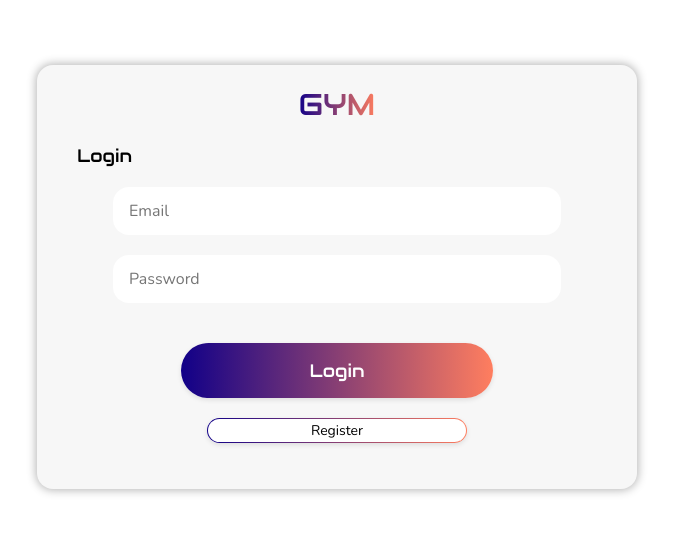
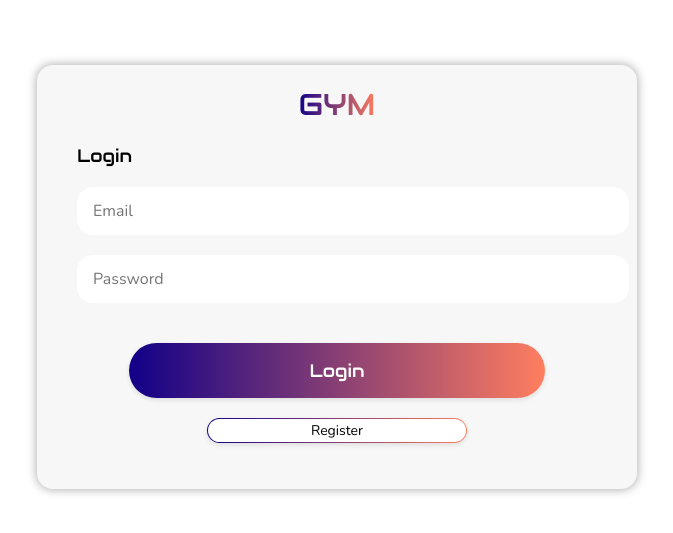
Before and after one commit to marcodv-dev/palestra-gym, a React (Vite) app: page /login in a window 1280 px wide. Shown: the part 123-656 px from the top of the page, without its empty margins (303-976 px from the left). Built offline with nearby package versions, Linux system fonts and the light colour scheme.

Commit message:
Fix auth form input width and button margins

```diff
--- a/src/pages/pages.css
+++ b/src/pages/pages.css
@@ -753,7 +753,7 @@ input{
     gap: 20px;
     position: relative;
     >input{
-        width: 80%;
+        width: 100%;
         margin: auto;
         padding: 12px 15px 12px 15px;
         border: 1px solid transparent;
@@ -770,7 +770,7 @@ input{
     }
     .button_aut{
         padding: 15px;
-        margin: 20px 20% 0%;
+        margin: 20px 10% 0%;
         outline: none;
         border: 1px solid transparent;
         background: linear-gradient(to left, var(--accent), var(--accent2)) border-box;
```
